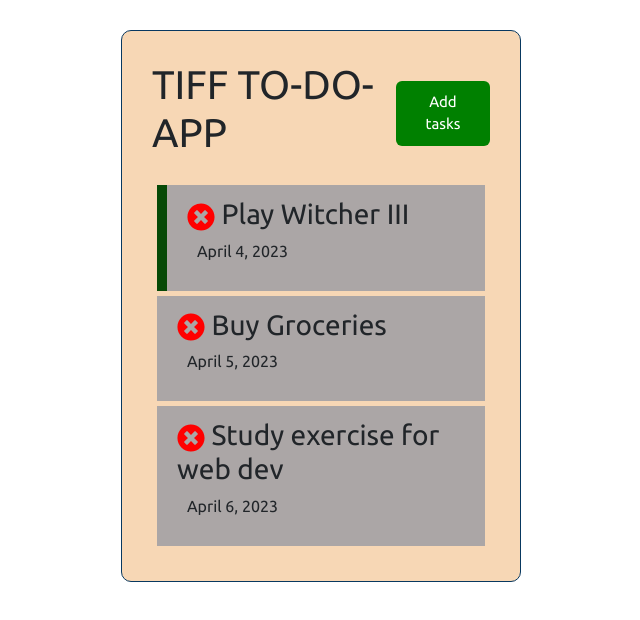
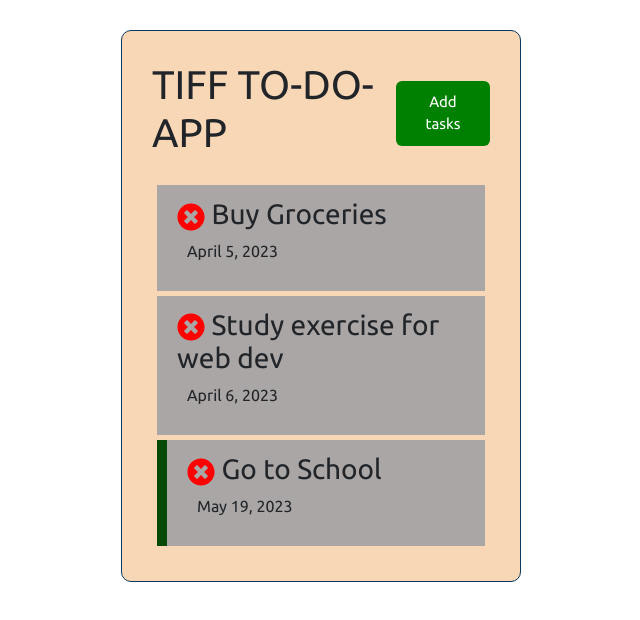
Before and after one commit to TayloPortfolioWebsites/reactExercise2, a React (Create React App) app in the folder reactapp1/: page / in a window 1280 px wide. Shown: the top 620 px of the page, without its empty margins (319-959 px from the left). Built offline with nearby package versions, Linux system fonts and the light colour scheme; data requests are answered from the project's data file.

Commit message:
delete and add tasks both in ui and database WIP

```diff
--- a/reactapp1/db.json
+++ b/reactapp1/db.json
@@ -1,11 +1,5 @@
 {
   "tasks": [
-    {
-      "id": 2,
-      "text": "Play Witcher III",
-      "day": "April 4, 2023",
-      "reminder": true
-    },
     {
       "id": 3,
       "text": "Buy Groceries",
@@ -17,6 +11,12 @@
       "text": "Study exercise for web dev",
       "day": "April 6, 2023",
       "reminder": false
+    },
+    {
+      "text": "Go to School",
+      "day": "May 19, 2023",
+      "reminder": "false",
+      "id": 5
     }
   ]
 }
--- a/reactapp1/src/App.js
+++ b/reactapp1/src/App.js
@@ -25,11 +25,26 @@ function App() {
   }
 
 // ADD TASK
+/*
 const addTask = (tasklist) =>{
   const id = Math.floor(Math.random() * 10000) + 1;
 
   const newTask = {id, ...tasklist}
   setTasks([...task, newTask]);
+}
+*/
+
+const addTask = async (tasks) =>{
+  const res = await fetch('http://localhost:5000/tasks',{
+    method: 'POST',
+    headers: {
+      'Content-type': 'application/json'
+    },
+    body: JSON.stringify(tasks)
+  })
+
+  const data = await res.json();
+  setTasks([...tasks, data]);
 }
 
 // DELETE TASK
```
